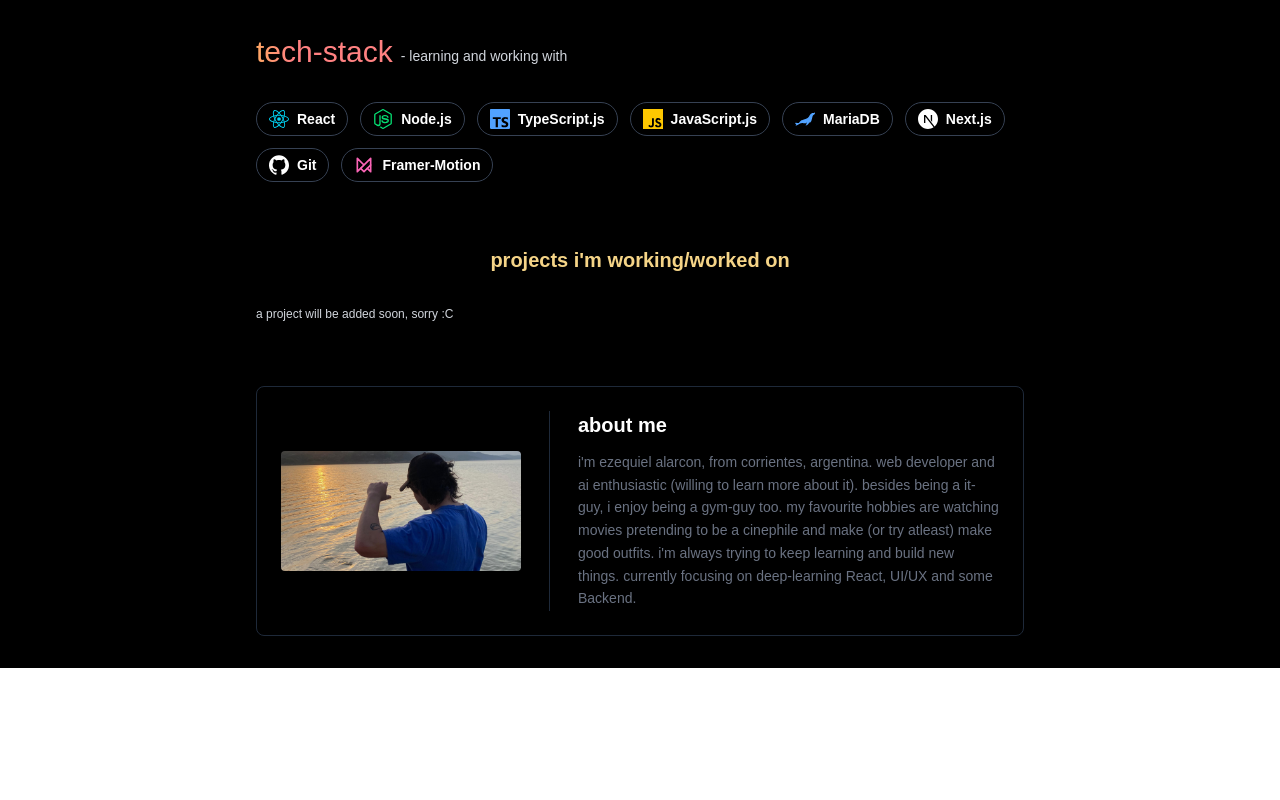
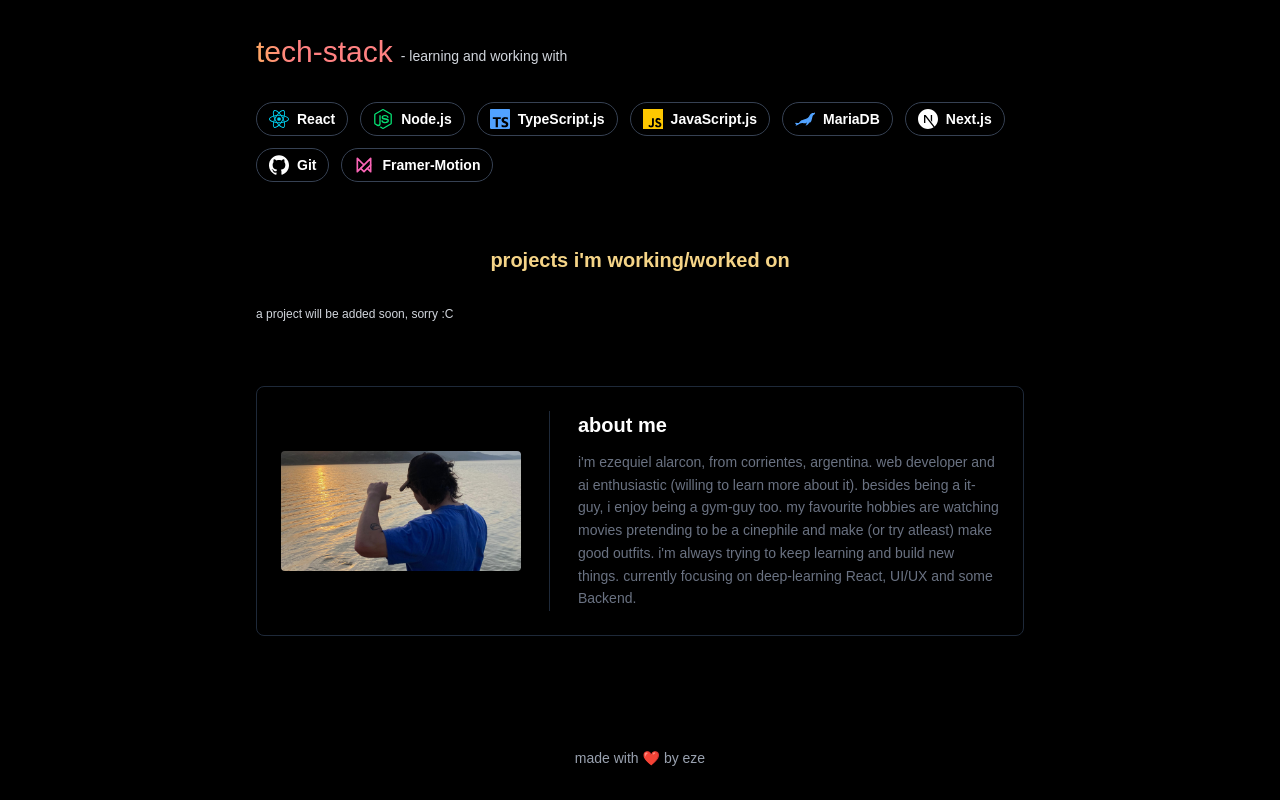
Before and after one commit to AlarconEzequiel285/portfolio, a Next.js app in the folder portfolio/: page / in a window 1280 px wide. Shown: the part 326-1126 px from the top of the page. Before the commit the page ends 994 px from the top, so only its background shows below. Built offline with nearby package versions, Linux system fonts and the light colour scheme.

Commit message:
footer added

```diff
--- a/portfolio/src/app/page.tsx
+++ b/portfolio/src/app/page.tsx
@@ -245,6 +245,15 @@ export default function Home() {
           </div>
         </div>
       </main>
+
+      {/* Footer */}
+      <footer className="mt-20 pb-8">
+        <div className="flex justify-center items-center">
+          <p className="text-gray-400 text-sm">
+            made with ❤️ by eze
+          </p>
+        </div>
+      </footer>
     </div>
   );
 }
```
